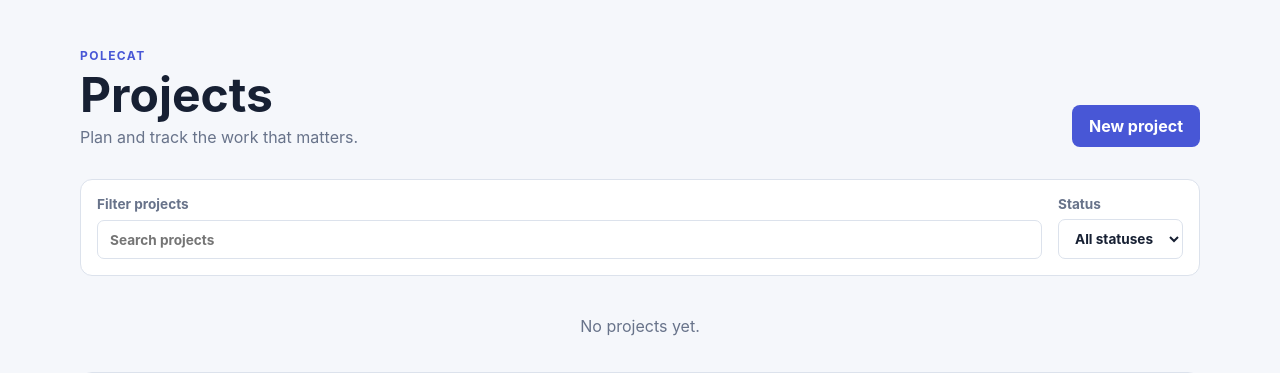
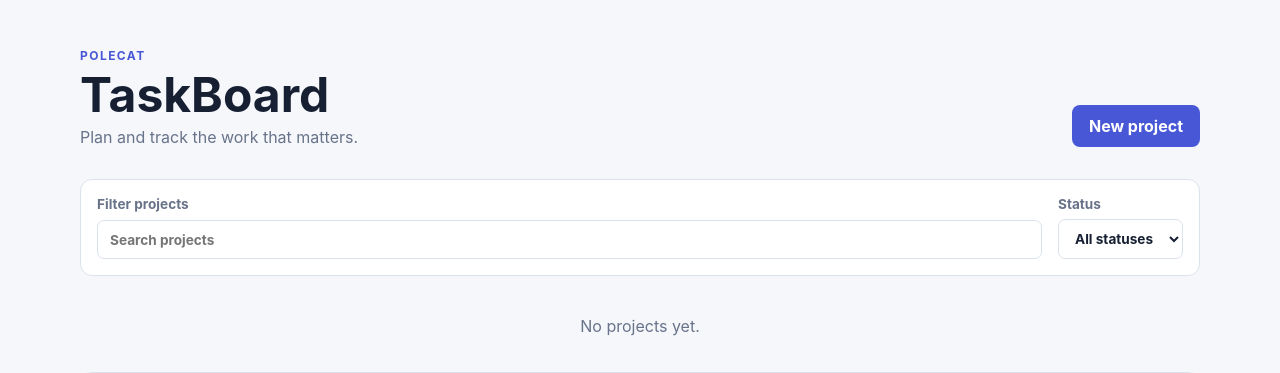
Before and after one commit to stevef1uk/testgt4minus, a FastAPI app: page / in a window 1280 px wide. Shown: the top 373 px of the page. Run offline with FastAPI, Linux system fonts and the light colour scheme; data that the repository does not hold is empty.

Commit message:
chore(orchestrator): checkpoint implementation -> test_review (success) [wf-2]

```diff
--- a/taskboard/templates/index.html
+++ b/taskboard/templates/index.html
@@ -3,7 +3,7 @@
 <head>
   <meta charset="utf-8">
   <meta name="viewport" content="width=device-width, initial-scale=1">
-  <title>Polecat Projects</title>
+  <title>TaskBoard</title>
   <link rel="stylesheet" href="/static/style.css">
 </head>
 <body>
@@ -11,7 +11,7 @@
     <header class="page-header">
       <div>
         <p class="eyebrow">Polecat</p>
-        <h1>Projects</h1>
+        <h1>TaskBoard</h1>
         <p class="page-description">Plan and track the work that matters.</p>
       </div>
       <button id="new-project" class="button button-primary" type="button">New project</button>
```
Also changed, not shown: .gastown/code-cache/wf-2.json.
